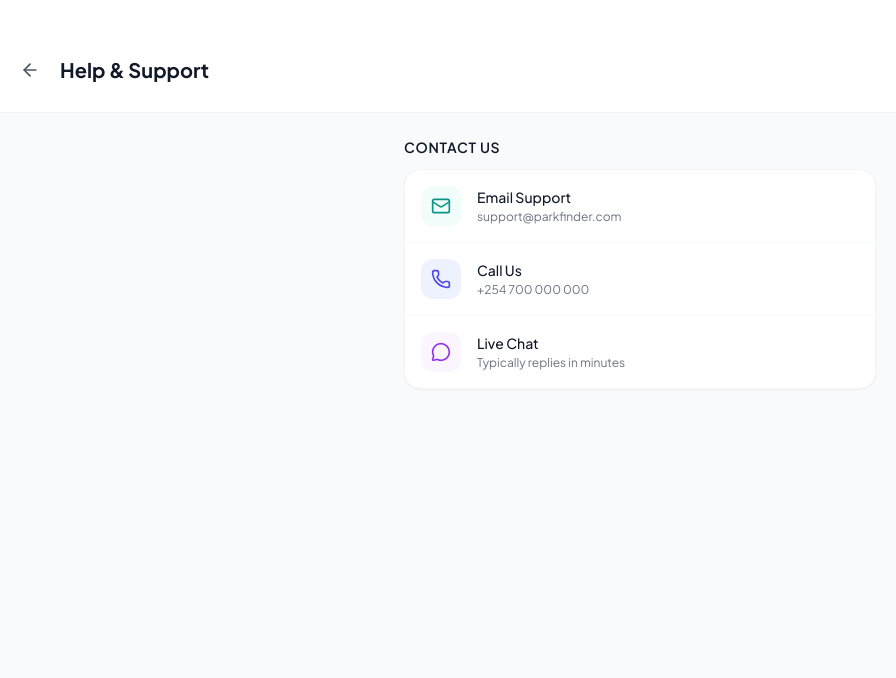
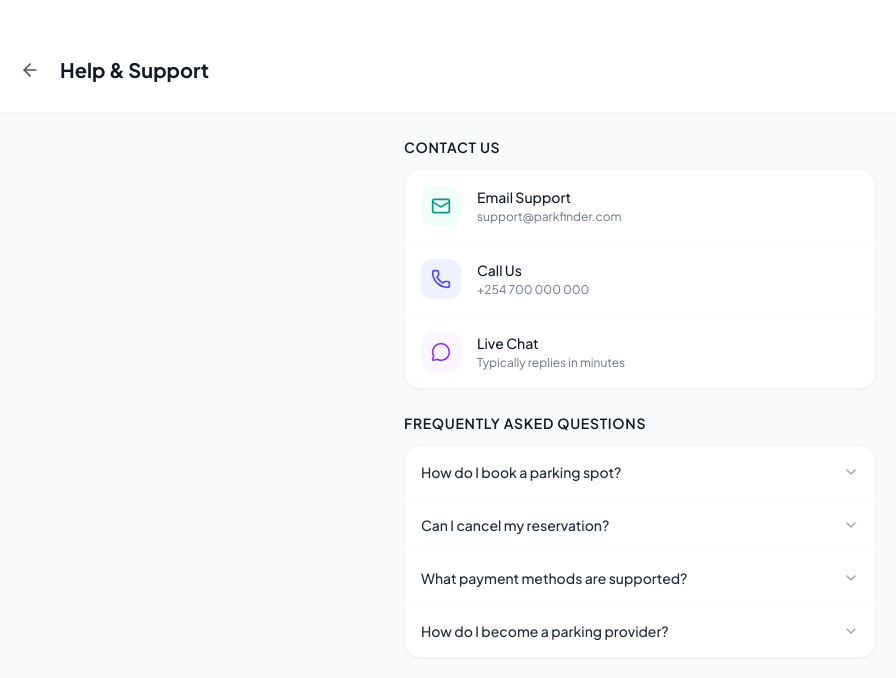
Before and after one commit to shadrackbond/ParkFinder, a React (Vite) app: page /help in a window 1280 px wide. Shown: the top 678 px of the page, without its empty margins (0-896 px from the left). Built offline with nearby package versions, Linux system fonts and the light colour scheme; no server answers; the database is empty; sample sign-in values are in the browser's storage.

Commit message:
Add FAQ accordion section to Help & Support page

```diff
--- a/src/pages/HelpSupport.jsx
+++ b/src/pages/HelpSupport.jsx
@@ -1,8 +1,29 @@
-import { ArrowLeft, Mail, Phone, MessageCircle } from 'lucide-react';
+import { ArrowLeft, Mail, Phone, MessageCircle, ChevronDown } from 'lucide-react';
 import { useNavigate } from 'react-router-dom';
+import { useState } from 'react';
+
+const faqs = [
+  {
+    q: 'How do I book a parking spot?',
+    a: 'Search for a lot on the main map, select an available spot, and tap "Book Now" to complete the reservation.',
+  },
+  {
+    q: 'Can I cancel my reservation?',
+    a: 'Yes, you can cancel your reservation up to 30 minutes before your scheduled arrival time for a full refund.',
+  },
+  {
+    q: 'What payment methods are supported?',
+    a: 'We support major credit cards, Mobile Money (M-Pesa), and in-app wallet balance.',
+  },
+  {
+    q: 'How do I become a parking provider?',
+    a: 'Register using the Provider sign-up option, fill in your business details, and wait for admin approval — usually within 24 hours.',
+  },
+];
 
 export default function HelpSupport() {
   const navigate = useNavigate();
+  const [openFaq, setOpenFaq] = useState(null);
 
   return (
     <div className="min-h-screen bg-gray-50 flex flex-col">
@@ -50,6 +71,29 @@ export default function HelpSupport() {
             </button>
           </div>
         </section>
+
+        {/* FAQs */}
+        <section>
+          <h2 className="text-sm font-semibold text-gray-900 mb-3 uppercase tracking-wider">Frequently Asked Questions</h2>
+          <div className="bg-white rounded-2xl border border-gray-100 shadow-sm divide-y divide-gray-50">
+            {faqs.map((faq, idx) => (
+              <div key={idx} className="overflow-hidden">
+                <button
+                  onClick={() => setOpenFaq(openFaq === idx ? null : idx)}
+                  className="w-full flex items-center justify-between p-4 text-left hover:bg-gray-50 transition"
+                >
+                  <span className="font-medium text-sm text-gray-800 pr-4">{faq.q}</span>
+                  <ChevronDown className={`w-4 h-4 text-gray-400 flex-shrink-0 transition-transform duration-200 ${openFaq === idx ? 'rotate-180' : ''}`} />
+                </button>
+                {openFaq === idx && (
+                  <div className="px-4 pb-4 text-sm text-gray-500 leading-relaxed bg-gray-50/50">
+                    {faq.a}
+                  </div>
+                )}
+              </div>
+            ))}
+          </div>
+        </section>
       </div>
     </div>
   );
```
